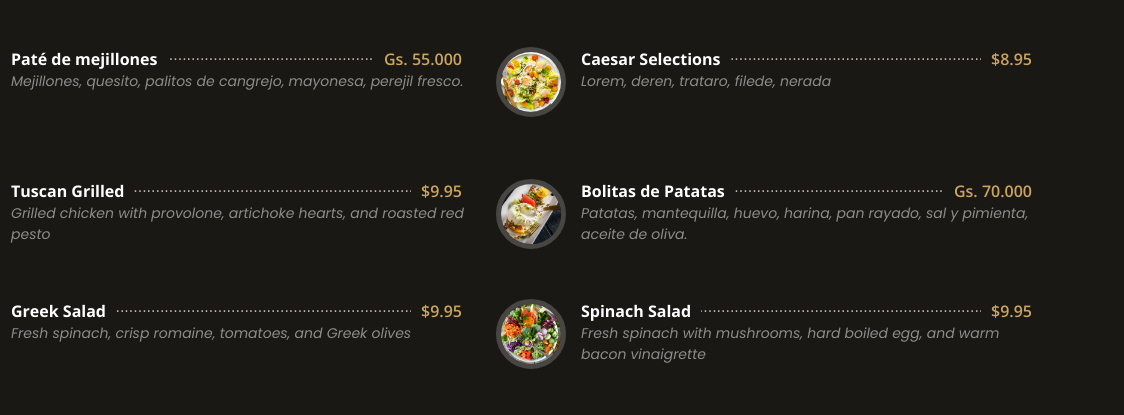
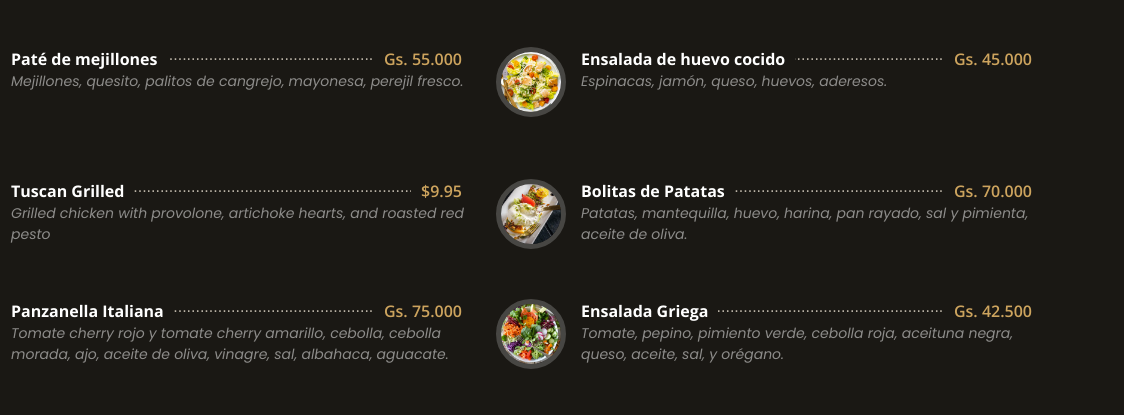
Before and after one commit to cardozoaldama/design-UTCD-template, a website: page index.html in a window 1280 px wide. Shown: the part 2472-2887 px from the top of the page, 156-1280 px from the left. Drawn offline with nearby package versions, Linux system fonts and the light colour scheme; a web font is replaced by a local one.

Commit message:
Updated menus with prices

```diff
--- a/index.html
+++ b/index.html
@@ -247,12 +247,12 @@
           </div>
 
           <div class="col-lg-6 menu-item filter-salads">
-            <img src="assets/img/menu/caesar.jpg" class="menu-img" alt="">
+            <img src="assets/img/menu/caesar.jpg" class="menu-img" alt="Ensalada de huevo cocido">
             <div class="menu-content">
-              <a href="#">Caesar Selections</a><span>$8.95</span>
+              <a href="#">Ensalada de huevo cocido</a><span>Gs. 45.000</span>
             </div>
             <div class="menu-ingredients">
-              Lorem, deren, trataro, filede, nerada
+              Espinacas, jamón, queso, huevos, aderesos.
             </div>
           </div>
 
@@ -277,22 +277,22 @@
           </div>
 
           <div class="col-lg-6 menu-item filter-salads">
-            <img src="assets/img/menu/greek-salad.jpg" class="menu-img" alt="">
+            <img src="assets/img/menu/greek-salad.jpg" class="menu-img" alt="Panzanella Italiana">
             <div class="menu-content">
-              <a href="#">Greek Salad</a><span>$9.95</span>
+              <a href="#">Panzanella Italiana</a><span>Gs. 75.000</span>
             </div>
             <div class="menu-ingredients">
-              Fresh spinach, crisp romaine, tomatoes, and Greek olives
+              Tomate cherry rojo y tomate cherry amarillo, cebolla, cebolla morada, ajo, aceite de oliva, vinagre, sal, albahaca, aguacate.
             </div>
           </div>
 
           <div class="col-lg-6 menu-item filter-salads">
-            <img src="assets/img/menu/spinach-salad.jpg" class="menu-img" alt="">
+            <img src="assets/img/menu/spinach-salad.jpg" class="menu-img" alt="Ensalada Griega">
             <div class="menu-content">
-              <a href="#">Spinach Salad</a><span>$9.95</span>
+              <a href="#">Ensalada Griega</a><span>Gs. 42.500</span>
             </div>
             <div class="menu-ingredients">
-              Fresh spinach with mushrooms, hard boiled egg, and warm bacon vinaigrette
+              Tomate, pepino, pimiento verde, cebolla roja, aceituna negra, queso, aceite, sal, y orégano.
             </div>
           </div>
 
```
